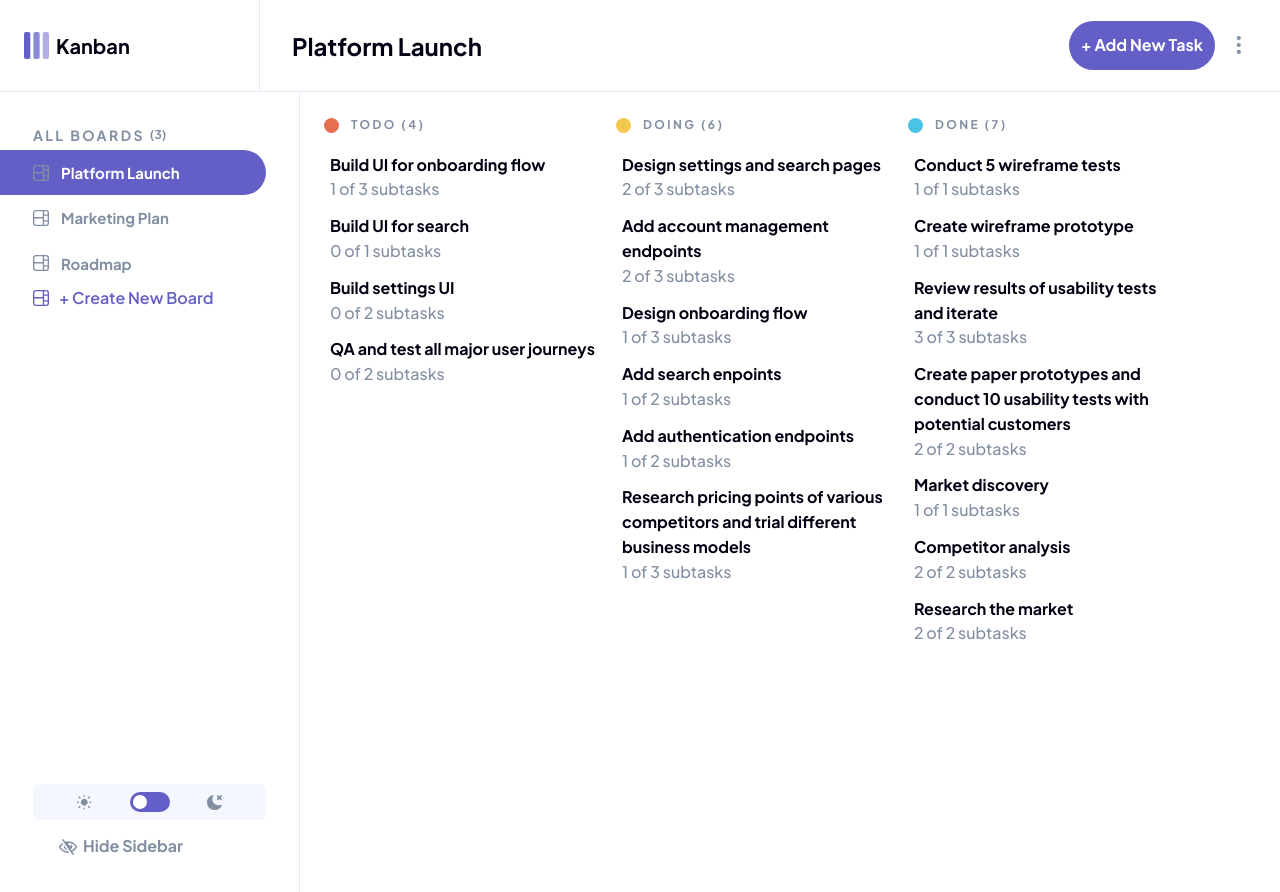
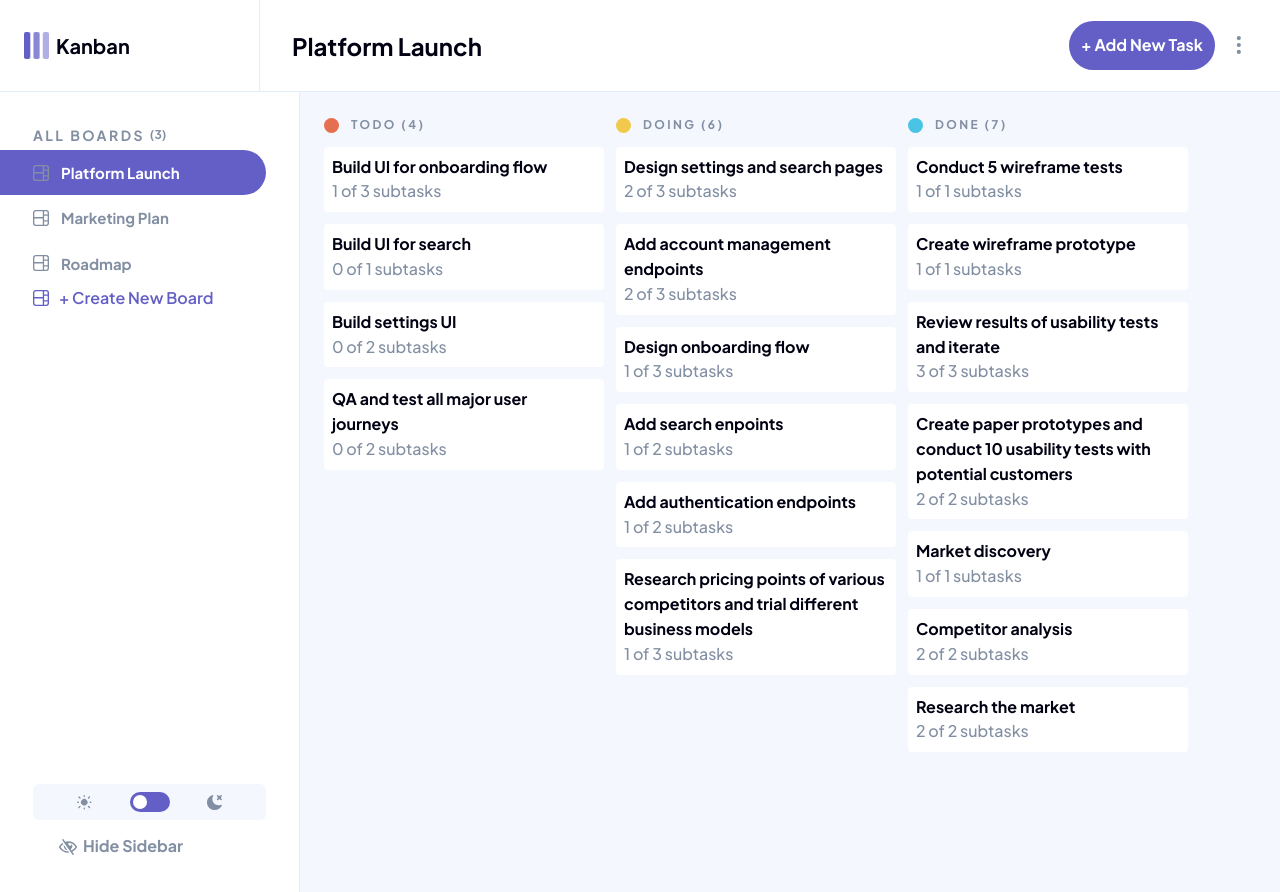
Before and after one commit to HabibEniolabi/kanban-task-management-app, a Next.js app: page / in a window 1280 px wide. Built offline with nearby package versions, Linux system fonts and the light colour scheme.

Commit message:
Fixes on boar fixes

```diff
--- a/src/app/ClientLayout.tsx
+++ b/src/app/ClientLayout.tsx
@@ -228,7 +228,7 @@ export default function ClientLayout({
             <Eye color="#fff" width={16} height={16} />
           </div>
         )}
-        <main className={`w-full flex-1 overflow-x-auto`}>
+        <main className={`w-full flex-1 overflow-x-auto dark:bg-[#2B2C37] bg-[#F4F7FD]`}>
           {currentBoard && (
             <BoardPage board={currentBoard} onOpenTask={handleOpenTask} />
           )}
--- a/src/components/PageTaskBoard.tsx
+++ b/src/components/PageTaskBoard.tsx
@@ -14,7 +14,7 @@ const PageTaskBoard = ({ task, onClick }: PageTaskBoardProps) => {
         const completedSubtasks = task.subtasks.filter((subtask) => subtask.isCompleted).length
         const totalSubtasks = task.subtasks.length
   return (
-    <div className='p-[6px] w-fill bg-[#FFF] dark:bg-[#2B2C37] rounded-[4px] cursor-pointer' onClick={onClick}>
+    <div className='p-[8px] w-fill bg-[#FFF] dark:bg-[#3E3F4E] rounded-[4px] cursor-pointer mb-[12px]' onClick={onClick}>
       <div className='text-[#000112] dark:text-[#FFF] font-bold hover:text-[#635FC7]'>{task.title}</div>
       <div className='text-[#828FA3] font-medium'>{completedSubtasks} of {totalSubtasks} subtasks</div>
     </div>
```
